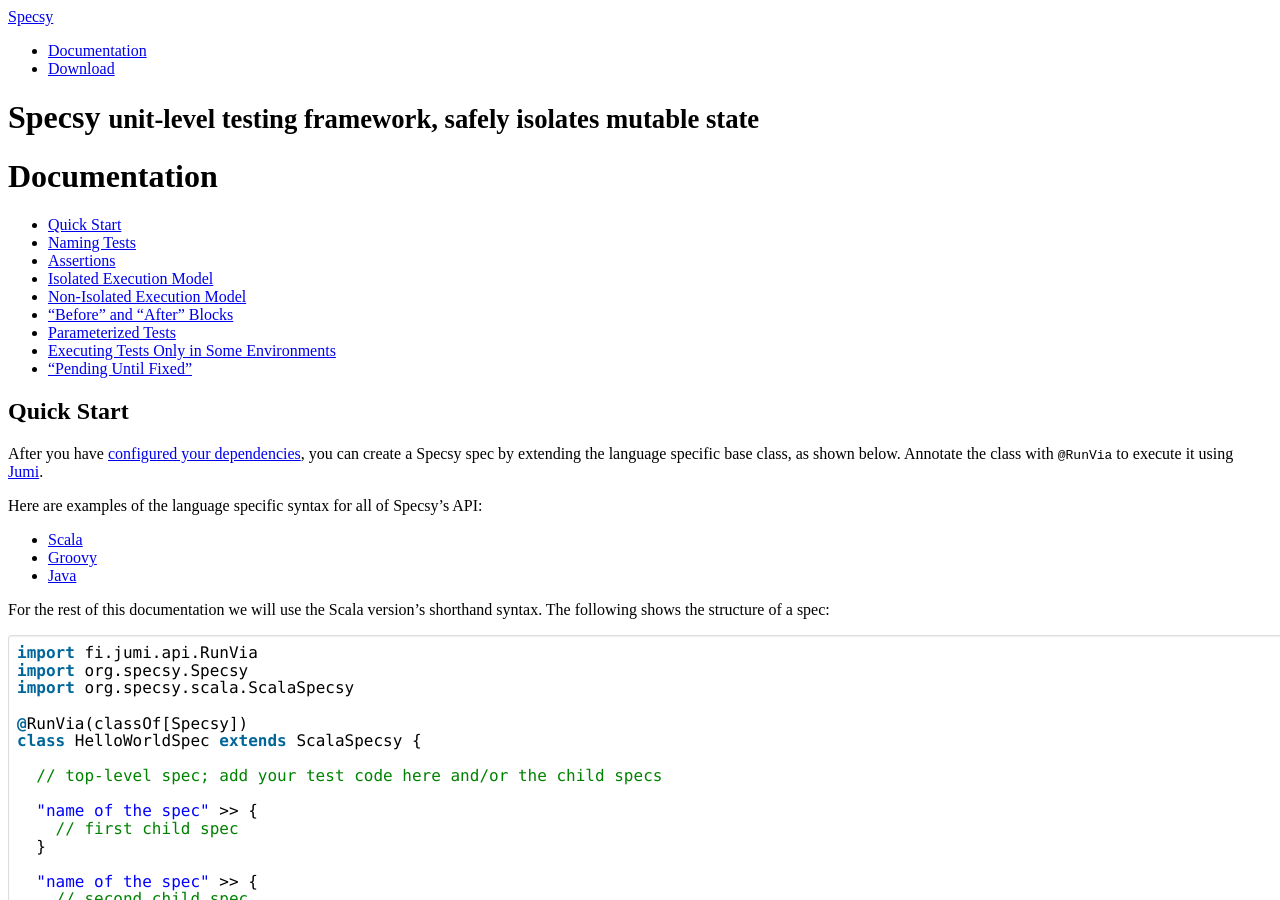
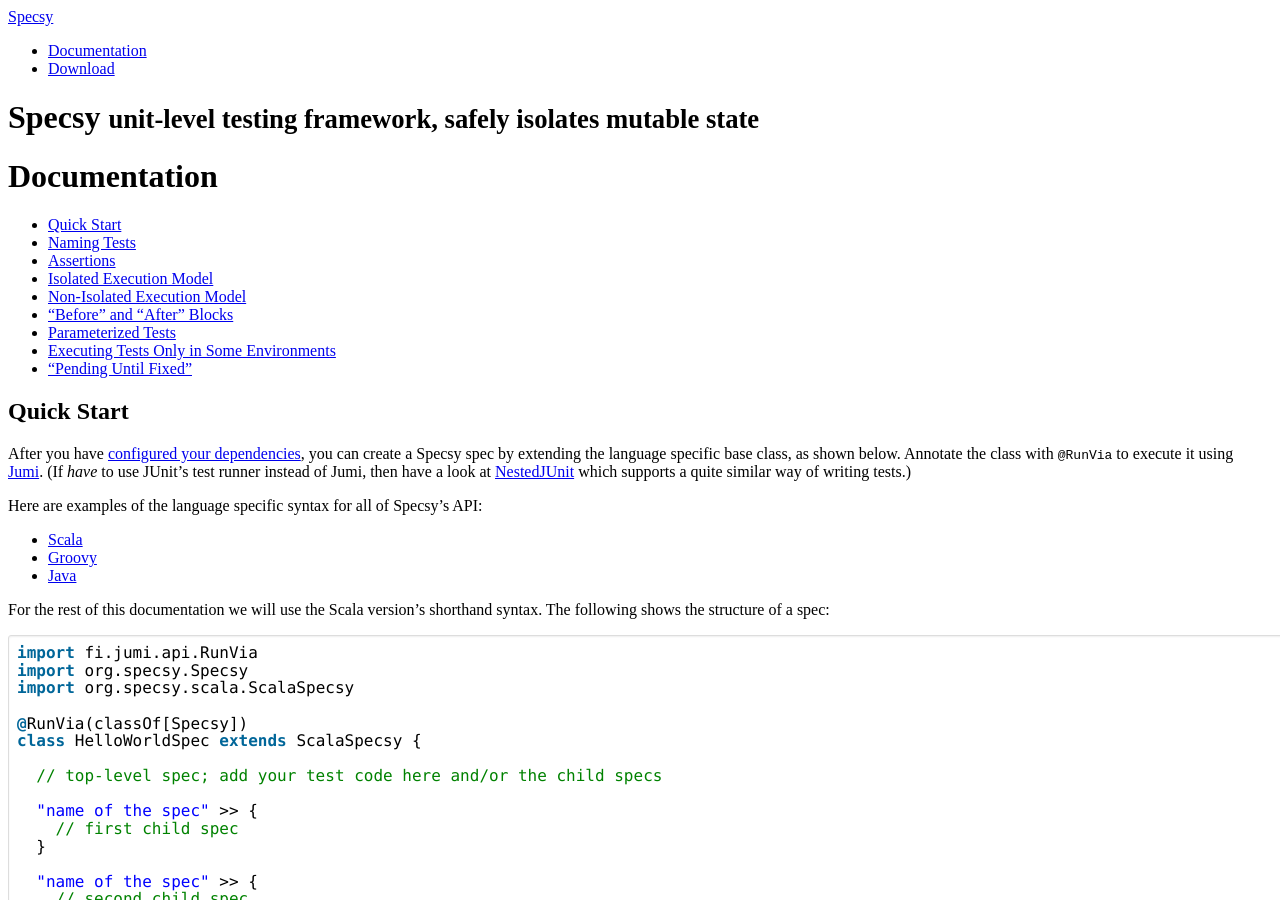
Before and after one commit to luontola/specsy, a Jekyll site: the page built from documentation.md, in a window 1280 px wide and 900 px high. Built offline with Jekyll 4.4.1, drawn with Linux system fonts in a browser that asks for light colours.

Commit message:
Link to NestedJUnit

```diff
--- a/documentation.md
+++ b/documentation.md
@@ -19,7 +19,7 @@
 Quick Start
 -----------
 
-After you have [configured your dependencies](download.html), you can create a Specsy spec by extending the language specific base class, as shown below. Annotate the class with `@RunVia` to execute it using [Jumi](http://jumi.fi/).
+After you have [configured your dependencies](download.html), you can create a Specsy spec by extending the language specific base class, as shown below. Annotate the class with `@RunVia` to execute it using [Jumi](http://jumi.fi/). (If *have* to use JUnit's test runner instead of Jumi, then have a look at [NestedJUnit](https://github.com/orfjackal/nestedjunit) which supports a quite similar way of writing tests.)
 
 Here are examples of the language specific syntax for all of Specsy's API:
 
```
